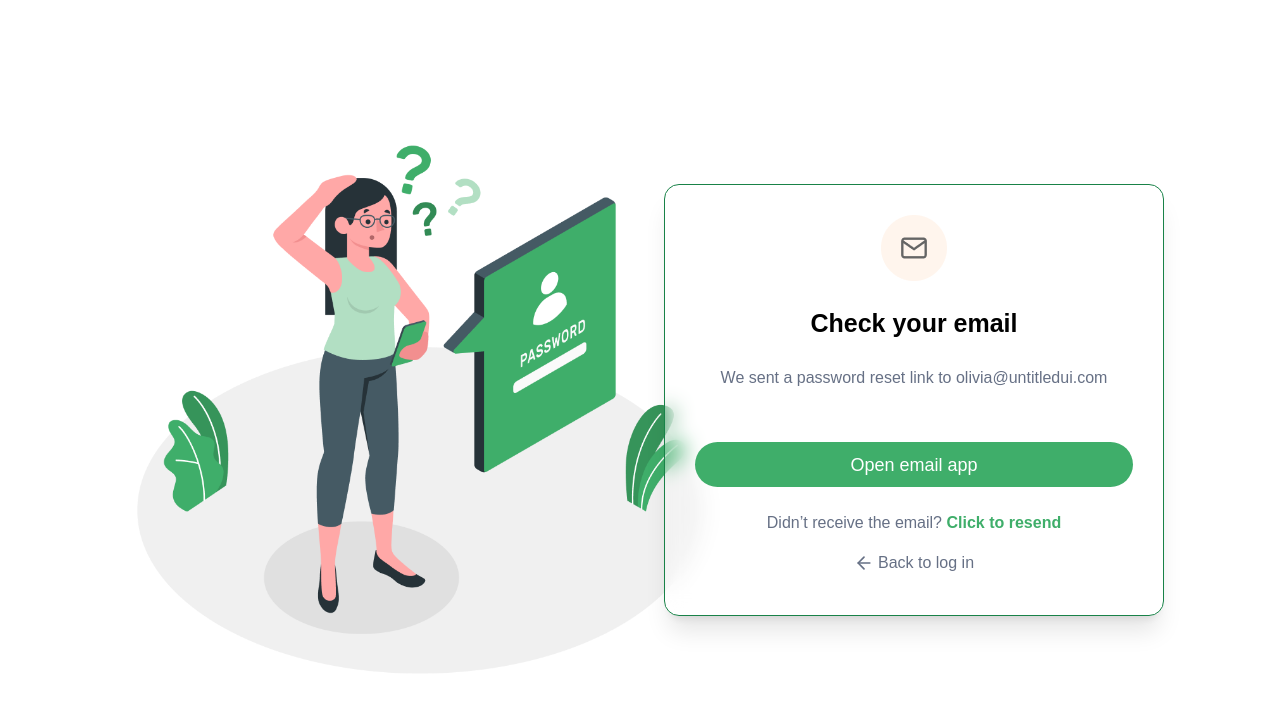
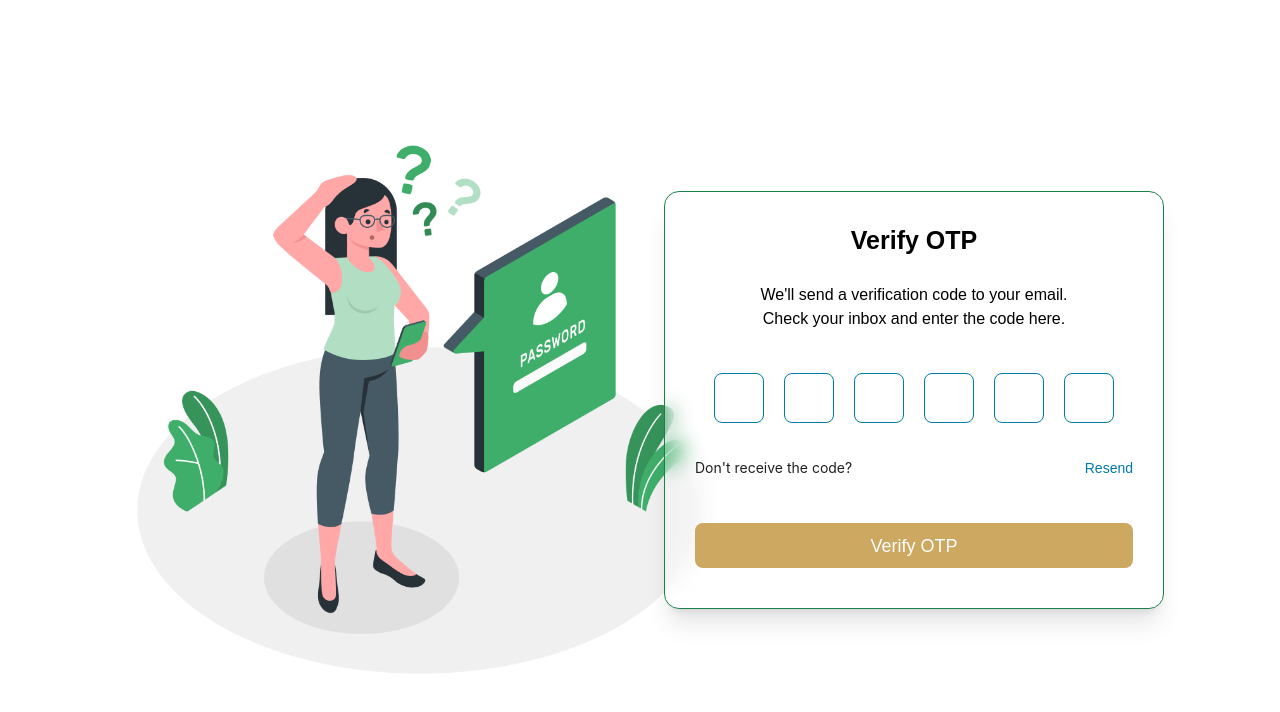
Before and after one commit to MdJowelAhmed/ways2shop-dashboard, a React (Vite) app: page /auth/verify-otp in a window 1280 px wide. Shown: the top 712 px of the page. Built offline with nearby package versions, Linux system fonts and the light colour scheme.

Commit message:
authentication working

```diff
--- a/src/Layout/Main/Header.jsx
+++ b/src/Layout/Main/Header.jsx
@@ -4,9 +4,11 @@ import { FaRegBell } from "react-icons/fa6";
 import { Badge, Button, Dropdown, Menu, Modal } from "antd";
 import { IoIosLogOut } from "react-icons/io";
 import Avatar from "../../assets/avatar.png";
+import { useGetAllUsersQuery } from "../../redux/apiSlices/userSlice";
 
 const Header = ({ toggleSidebar, isMobile }) => {
   const [isLogoutModalOpen, setIsLogoutModalOpen] = React.useState(false);
+  const {data:userData} = useGetAllUsersQuery();
 
   const showLogoutConfirm = () => {
     setIsLogoutModalOpen(true);
--- a/src/Pages/Auth/ForgotPassword.jsx
+++ b/src/Pages/Auth/ForgotPassword.jsx
@@ -1,15 +1,35 @@
 import { Button, Form, Input } from "antd";
-import React from "react";
+import React, { useState } from "react";
 import { useNavigate } from "react-router-dom";
 import keyIcon from "../../assets/key.png";
 import { ArrowLeft } from "lucide-react";
 import { Link } from "react-router-dom";
+import { useForgotPasswordMutation } from "../../redux/apiSlices/authSlice";
 
 const ForgotPassword = () => {
   const navigate = useNavigate();
 
+  const [forgotPassword, { isLoading, isError, error }] =
+    useForgotPasswordMutation();
+  const [verificationStatus, setVerificationStatus] = useState("");
+
   const onFinish = async (values) => {
-    navigate(`/auth/verify-otp?email=${values?.email}`);
+    try {
+      const response = await forgotPassword({ email: values.email }).unwrap();
+      console.log(response);
+      if (response.success) {
+        navigate(
+          "/auth/verify-otp?email=" +
+            encodeURIComponent(values.email) +
+            "&type=forgot-password"
+        );
+      } else {
+        setVerificationStatus("Failed to send OTP. Please try again.");
+      }
+    } catch (err) {
+      console.error("Forgot password error:", err);
+      setVerificationStatus("Failed to send OTP. Please try again.");
+    }
   };
 
   return (
@@ -60,7 +80,7 @@ const ForgotPassword = () => {
               borderRadius: "200px",
               marginTop: 20,
             }}
-            className="flex items-center justify-center bg-[#3FAE6A] rounded-lg"
+            className="flex items-center justify-center bg-primary rounded-lg"
           >
             Submit
           </button>
--- a/src/Pages/Auth/SetPassword.jsx
+++ b/src/Pages/Auth/SetPassword.jsx
@@ -1,21 +1,60 @@
-import { Button, ConfigProvider, Form, Input } from "antd";
-import React from "react";
-import { useNavigate } from "react-router-dom";
-import keyIcon from "../../assets/key.png"
+import { Button, ConfigProvider, Form, Input, message } from "antd";
+import React, { useEffect, useState } from "react";
+import { useLocation, useNavigate } from "react-router-dom";
+import keyIcon from "../../assets/key.png";
 import { ArrowLeft } from "lucide-react";
+import { useResetPasswordMutation } from "../../redux/apiSlices/authSlice";
 
 const SetPassword = () => {
+  const navigate = useNavigate();
+  const location = useLocation();
+  const [form] = Form.useForm();
+  const [loading, setLoading] = useState(false);
 
-  const email = new URLSearchParams(location.search).get("email")
-  const navigate = useNavigate();
+  const searchParams = new URLSearchParams(location.search);
+  const email = searchParams.get("email");
+  const [resetPassword, { isLoading }] = useResetPasswordMutation();
 
-  const onFinish = async(values) => {
-        navigate(`/auth/login`);
+  useEffect(() => {
+    if (!email) {
+      message.error("Email is required for password reset");
+      navigate("/auth/login");
+    }
+  }, [email, navigate]);
+
+  const onFinish = async (values) => {
+    console.log(values);
+    setLoading(true);
+    try {
+      const response = await resetPassword({
+        email,
+        newPassword: values.newPassword, // ✅ Fixed
+        confirmPassword: values.confirmPassword,
+      }).unwrap();
+
+      console.log("response", response);
+
+      if (response.success) {
+        message.success("Password has been reset successfully!");
+        navigate("/auth/login");
+        localStorage.removeItem("verifyToken"); // Also fixed the quotes here
+      } else {
+        message.error(
+          response.message || "Failed to reset password. Please try again."
+        );
+      }
+    } catch (err) {
+      message.error(
+        err?.data?.message || "Failed to reset password. Please try again."
+      );
+    } finally {
+      setLoading(false);
+    }
   };
 
   return (
     <div>
-      <img src={keyIcon} alt="KeyIcon" className="mb-[24px] mx-auto"/>
+      <img src={keyIcon} alt="KeyIcon" className="mb-[24px] mx-auto" />
       <div className="text-center mb-8">
         <h1 className="text-[25px] font-semibold mb-6">Set new password</h1>
         <p className="w-[90%] mx-auto text-base">
@@ -128,7 +167,10 @@ const SetPassword = () => {
         </Form.Item>
       </Form>
       <div className="">
-        <a href="/auth/login" className="flex items-center justify-center gap-1 text-[#667085] hover:text-[#3FAE6A] text-center mt-4">
+        <a
+          href="/auth/login"
+          className="flex items-center justify-center gap-1 text-[#667085] hover:text-[#3FAE6A] text-center mt-4"
+        >
           <ArrowLeft size={20} />
           <p>Back to log in</p>
         </a>
--- a/src/Pages/Auth/VerifyOtp.jsx
+++ b/src/Pages/Auth/VerifyOtp.jsx
@@ -1,35 +1,102 @@
-import { Button, Form, Typography, Input } from "antd";
+import { Button, Form, Typography } from "antd";
 import React, { useState } from "react";
 import OTPInput from "react-otp-input";
-import { useNavigate, useParams } from "react-router-dom";
+import { useNavigate } from "react-router-dom";
+import image4 from "../../assets/image4.png";
+import { useOtpVerifyMutation, useResendOtpMutation } from "../../redux/apiSlices/authSlice";
+
 const { Text } = Typography;
-import mailIcon from "../../assets/mail.png";
-import { ArrowLeft } from "lucide-react";
 
 const VerifyOtp = () => {
   const navigate = useNavigate();
-  const [otp, setOtp] = useState();
-  const email = new URLSearchParams(location.search).get("email");
+  const [otp, setOtp] = useState("");
+  const email = new URLSearchParams(window.location.search).get("email");
+  const [otpVerify] = useOtpVerifyMutation();
+  const [resendOtp] = useResendOtpMutation();
 
-  const onFinish = async (values) => {
-    navigate(`/auth/set-password?email=${email}`);
+  const [verificationStatus, setVerificationStatus] = useState("");
+
+  const onFinish = async () => {
+    try {
+      const payload = { email, oneTimeCode: Number(otp) };
+      const response = await otpVerify(payload).unwrap();
+
+      if (response.success) {
+        localStorage.setItem("verifyToken", response.data);
+        navigate(`/auth/reset-password?email=${encodeURIComponent(email)}`);
+      } else {
+        setVerificationStatus("Invalid OTP. Please try again.");
+      }
+    } catch (error) {
+      console.error("OTP verification failed:", error);
+      setVerificationStatus("OTP verification failed. Please try again.");
+    }
   };
 
-  const handleResendEmail = async () => {};
+  const handleResendEmail = async () => {
+    try {
+      // Call resend OTP API here
+      await resendOtp({ email }).unwrap();
+      setVerificationStatus(
+        "A new verification code has been sent to your email."
+      );
+    } catch (error) {
+      setVerificationStatus(
+        "Failed to resend verification code. Please try again."
+      );
+    }
+  };
 
   return (
     <div>
-      <img src={mailIcon} alt="KeyIcon" className="mb-[24px] mx-auto" />
       <div className="text-center mb-8">
-        <h1 className="text-[25px] font-semibold mb-6">Check your email</h1>
-        <p className="mx-auto text-base text-[#667085]">
-          We sent a password reset link to olivia@untitledui.com
+        {/* <img src={image4} alt="logo" className="h-40 w-60 mx-auto" /> */}
+        <h1 className="text-[25px] font-semibold mb-6">Verify OTP</h1>
+        <p className="w-[80%] mx-auto">
+          We'll send a verification code to your email. Check your inbox and
+          enter the code here.
         </p>
       </div>
 
       <Form layout="vertical" onFinish={onFinish}>
-        <Form.Item>
-          <button
+        <div className="flex items-center justify-center mb-6">
+          <OTPInput
+            value={otp}
+            onChange={setOtp}
+            numInputs={6} // 🔹 changed from 4 to 6
+            inputStyle={{
+              height: 50,
+              width: 50,
+              borderRadius: "8px",
+              margin: "10px",
+              fontSize: "20px",
+              border: "1px solid #007BA5",
+              color: "#2B2A2A",
+              outline: "none",
+            }}
+            renderInput={(props) => <input {...props} />}
+          />
+        </div>
+
+        {verificationStatus && (
+          <div className="text-center mb-4 text-red-500">
+            {verificationStatus}
+          </div>
+        )}
+
+        <div className="flex items-center justify-between mb-6">
+          <Text>Don't receive the code?</Text>
+          <p
+            onClick={handleResendEmail}
+            className="login-form-forgot"
+            style={{ color: "#007BA5", cursor: "pointer" }}
+          >
+            Resend
+          </p>
+        </div>
+
+        <Form.Item style={{ marginBottom: 0 }}>
+          <Button
             htmlType="submit"
             type="submit"
             style={{
@@ -38,35 +105,14 @@ const VerifyOtp = () => {
               color: "white",
               fontWeight: "400px",
               fontSize: "18px",
-              borderRadius: "200px",
               marginTop: 20,
             }}
-            className="flex items-center justify-center bg-[#3FAE6A] rounded-lg"
+            className="flex items-center justify-center border bg-primary rounded-lg"
           >
-            Open email app
-          </button>
+            Verify OTP
+          </Button>
         </Form.Item>
       </Form>
-      <div className="mt-[20px]">
-        <p className="text-center text-[#667085]">
-          Didn’t receive the email?{" "}
-          <a
-            href="/auth/login"
-            className="text-[#3FAE6A] hover:text-[#1E1E1E] font-semibold"
-          >
-            Click to resend
-          </a>
-        </p>
-      </div>
-      <div className="">
-        <a
-          href="/auth/login"
-          className="flex items-center justify-center gap-1 text-[#667085] hover:text-[#3FAE6A] text-center mt-4"
-        >
-          <ArrowLeft size={20} />
-          <p>Back to log in</p>
-        </a>
-      </div>
     </div>
   );
 };
--- a/src/components/userMangement/UserManagement.jsx
+++ b/src/components/userMangement/UserManagement.jsx
@@ -123,8 +123,8 @@ const UserManagement = () => {
               icon={!hasProfile && <UserOutlined />}
               style={{
                 backgroundColor: hasProfile ? "transparent" : "#1890ff",
-                height: "62px",
-                width: "62px",
+                height: "42px",
+                width: "42px",
               }}
             />
             <span style={{ fontWeight: "500" }}>{text || "N/A"}</span>
--- a/src/routes/index.jsx
+++ b/src/routes/index.jsx
@@ -225,7 +225,7 @@ const router = createBrowserRouter([
         element: <ResetSuccess />,
       },
       {
-        path: "set-password",
+        path: "reset-password",
         element: <SetPassword />,
       },
     ],
```
Also changed, not shown: src/Pages/Dashboard/Subscription.jsx (+5 -5 lines), src/redux/apiSlices/authSlice.js (+19 -5 lines). Lines whose indentation alone changed are shown as unchanged.
